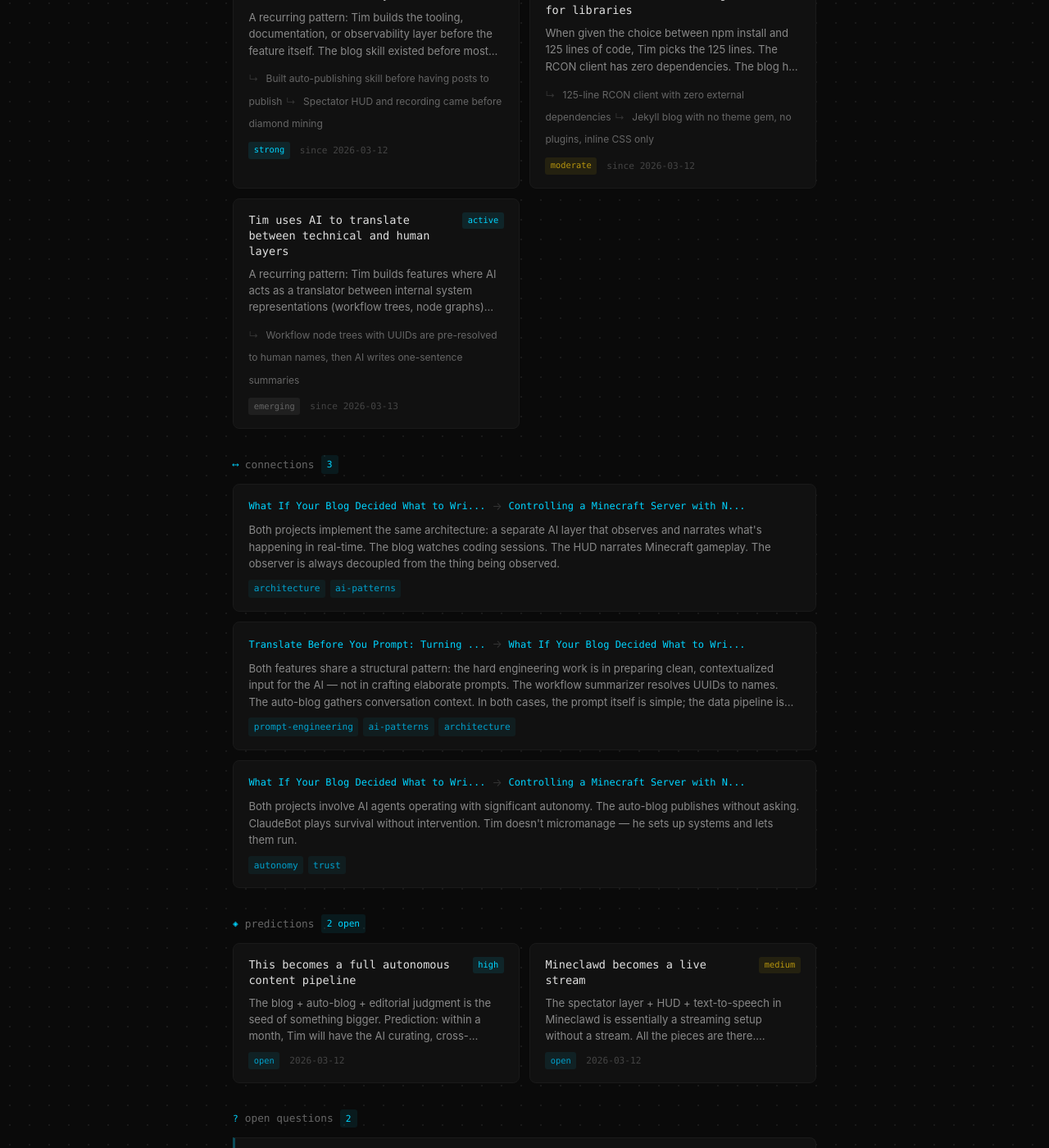
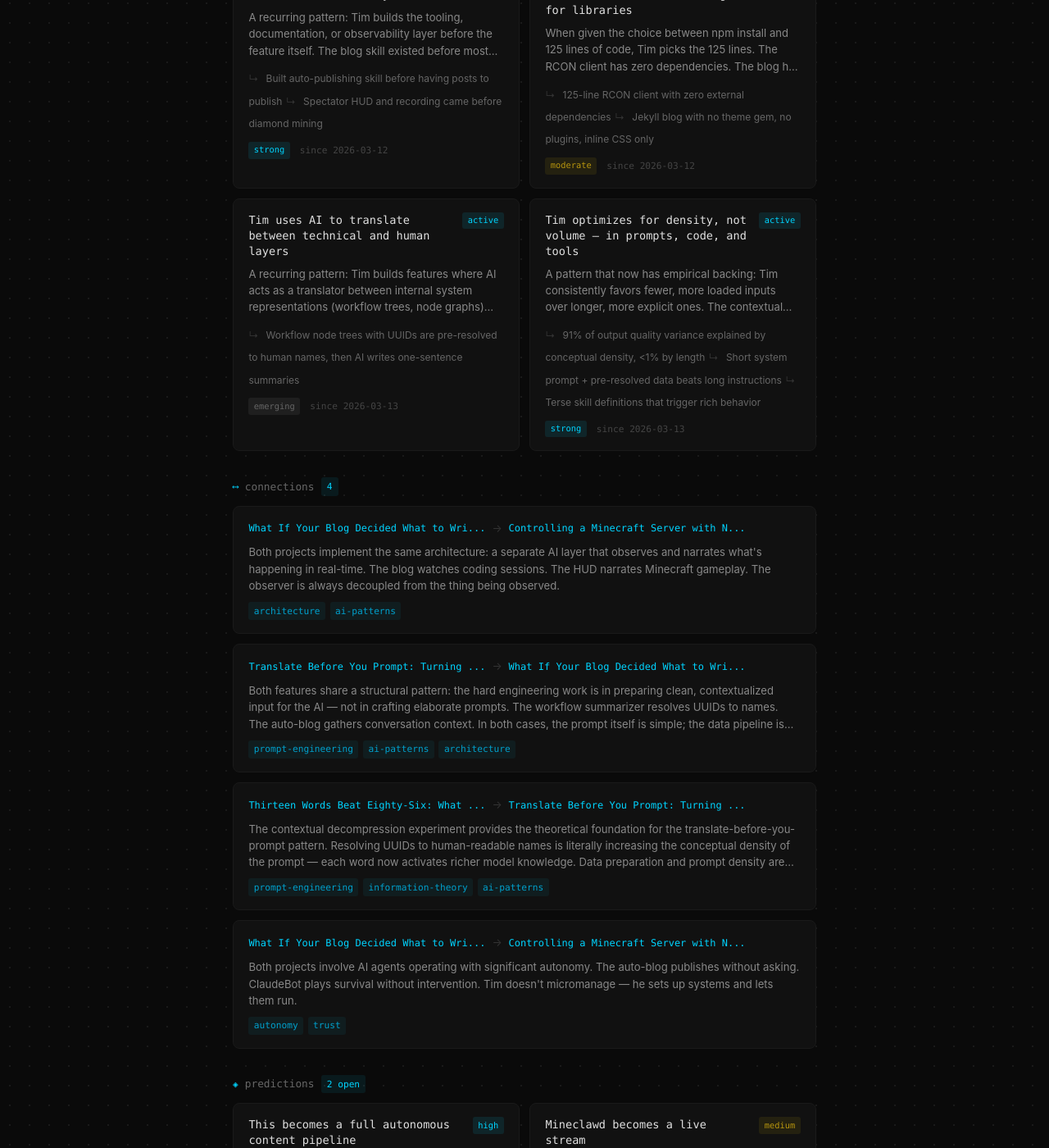
Before and after one commit to tijwelch/blog, a Jekyll site: the page built from index.md, in a window 1280 px wide and 1400 px high, scrolled down 344 px. Shown: the whole window at 82% size. Built offline with Jekyll 4.4.1, drawn with Linux system fonts in a browser that asks for light colours; some of the changed text lies outside the part shown.

Commit message:
Update insights

```diff
--- a/_data/insights.yml
+++ b/_data/insights.yml
@@ -36,6 +36,21 @@ threads:
         detail: "Workflow node trees with UUIDs are pre-resolved to human names, then AI writes one-sentence summaries"
     strength: emerging
 
+  - id: density-over-volume
+    title: "Tim optimizes for density, not volume — in prompts, code, and tools"
+    description: "A pattern that now has empirical backing: Tim consistently favors fewer, more loaded inputs over longer, more explicit ones. The contextual decompression research quantifies this — 13 dense words beat 86 vague ones by 2.15×. His CLAUDE.md is terse. His tools are small. His prompts are short. He trusts the receiver to do the work."
+    status: active
+    first_noticed: 2026-03-13
+    last_updated: 2026-03-13
+    evidence:
+      - post: thirteen-words
+        detail: "91% of output quality variance explained by conceptual density, <1% by length"
+      - post: translate-before-you-prompt
+        detail: "Short system prompt + pre-resolved data beats long instructions"
+      - post: building-a-blog-skill
+        detail: "Terse skill definitions that trigger rich behavior"
+    strength: strong
+
 connections:
   - id: realtime-narration-pattern
     title: "Real-time narration as a design pattern"
@@ -52,6 +67,14 @@ connections:
     description: "Both features share a structural pattern: the hard engineering work is in preparing clean, contextualized input for the AI — not in crafting elaborate prompts. The workflow summarizer resolves UUIDs to names. The auto-blog gathers conversation context. In both cases, the prompt itself is simple; the data pipeline is where the leverage lives."
     discovered: 2026-03-13
     tags: [prompt-engineering, ai-patterns, architecture]
+
+  - id: density-is-data-prep
+    title: "Conceptual density IS data preparation"
+    from: thirteen-words
+    to: translate-before-you-prompt
+    description: "The contextual decompression experiment provides the theoretical foundation for the translate-before-you-prompt pattern. Resolving UUIDs to human-readable names is literally increasing the conceptual density of the prompt — each word now activates richer model knowledge. Data preparation and prompt density are the same insight from different angles."
+    discovered: 2026-03-13
+    tags: [prompt-engineering, information-theory, ai-patterns]
 
   - id: autonomous-ai-agents
     title: "Comfortable giving AI real agency"
```
